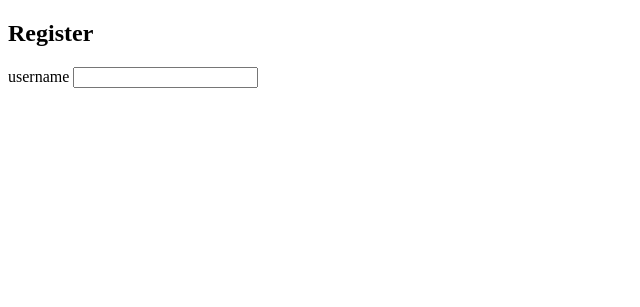
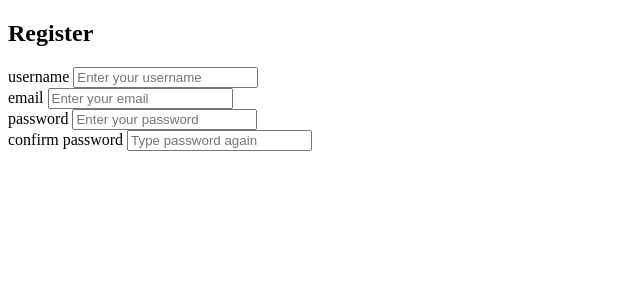
Before and after one commit to aravindakarunarathne/research-project, a PHP site: page /registration.php in a window 1280 px wide. Shown: the top 307 px of the page, without its empty margins (0-640 px from the left). Run offline with PHP 8.4, Linux system fonts and the light colour scheme.

Commit message:
registration frontend-1

```diff
--- a/registration.php
+++ b/registration.php
@@ -1,9 +1,11 @@
 <!DOCTYPE html>
 <html lang="en">
+
 <head>
     <meta charset="UTF-8">
     <title>Registrations</title>
 </head>
+
 <body>
     <div class="container">
         <div class="header">
@@ -14,14 +16,30 @@
 
             <div>
                 <label>username</label>
-               <input type ="text" name="username">
+                <input type="text" name="username" placeholder="Enter your username">
             </div>
+            <div>
+                <label>email</label>
+                <input type="text" name="email" placeholder="Enter your email">
+            </div>
+
+            <div>
+                <label>password</label>
+                <input type="password" name="password" placeholder="Enter your password">
+            </div>
+
+            <div>
+                <label>confirm password</label>
+                <input type="password" name="confirm password" placeholder="Type password again">
+            </div>
+
 
 
         </form>
     </div>
 
 </body>
+
 </html>
 
 <?php
```
Lines whose indentation alone changed are shown as unchanged.
